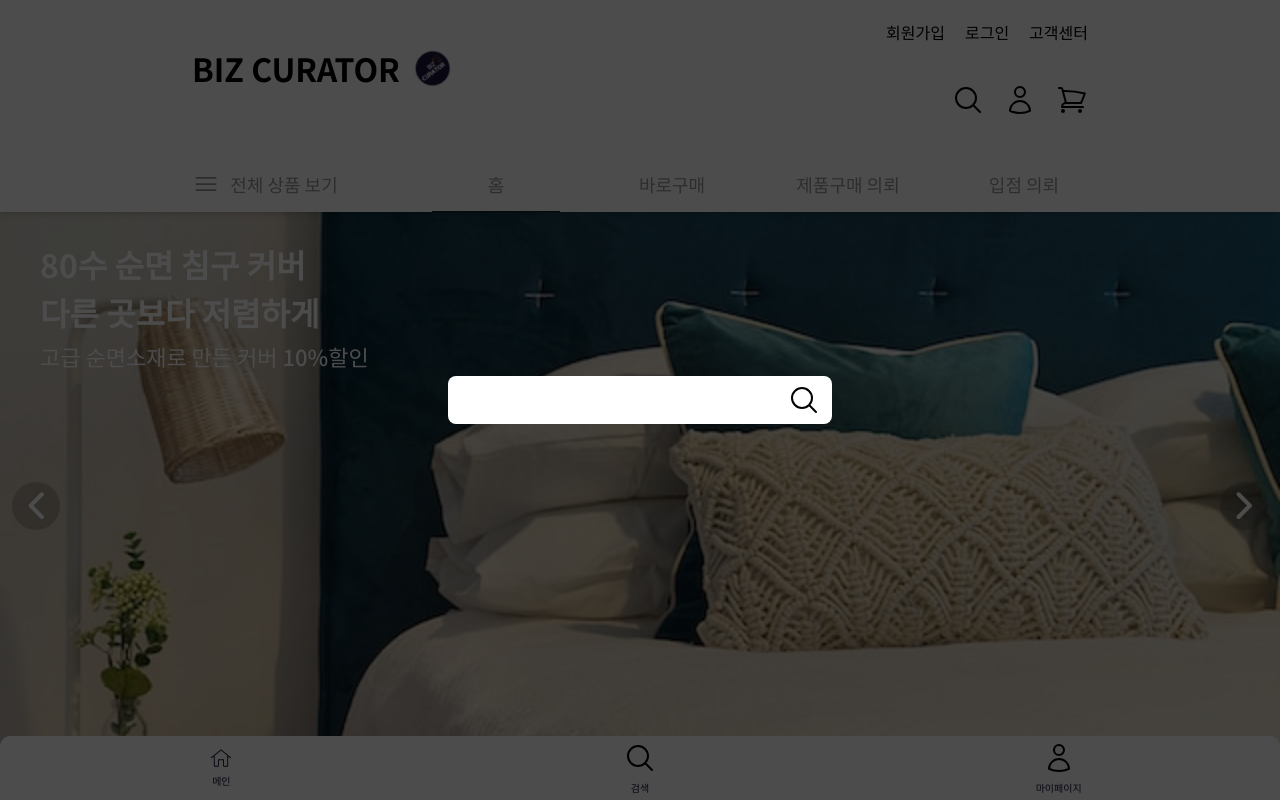
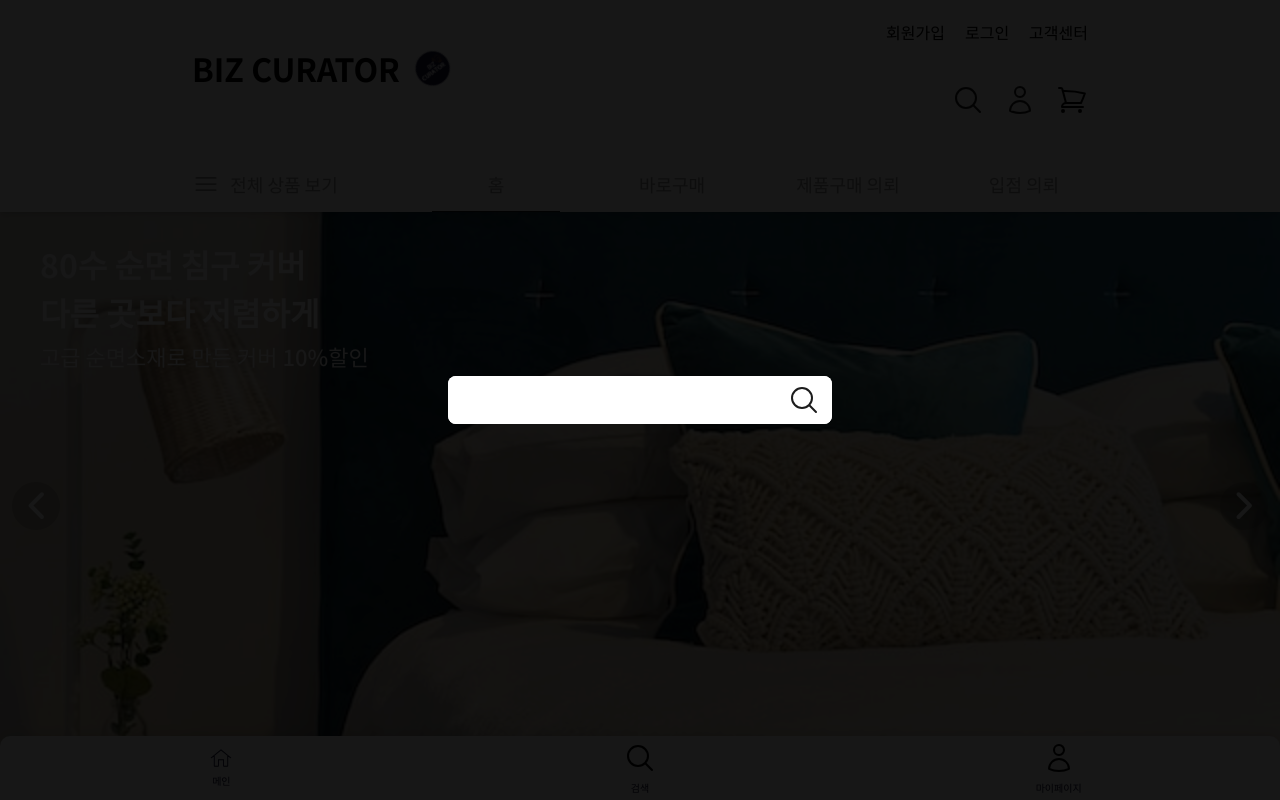
Before and after one commit to Muhan-Company/bizcurator-ecommerce, a Next.js app: page / in a window 1280 px wide. Both pictures are taken after a click on the button 968 px from the left and 100 px from the top of the page. Shown: the top 800 px of the page. Built offline with nearby package versions, Linux system fonts and the light colour scheme.

Commit message:
feat: 각 버튼 클릭 시 기능 구현 - Issue #35
1. 메인은 홈페이지로 리다이렉트
2. 검색은 모달 팝 업
3. 마이페이지는 /mypage로 리다이렉트

```diff
--- /dev/null
+++ b/atoms/modalAtoms.tsx
@@ -0,0 +1,13 @@
+import { atom } from 'recoil';
+
+const logInModalState = atom<boolean>({
+  key: 'logInModalState', // unique ID (with respect to other atoms/selectors)
+  default: false, // default value (aka initial value)
+});
+
+const searchModalState = atom<boolean>({
+  key: 'searchModalState',
+  default: false,
+});
+
+export { logInModalState, searchModalState };
--- a/components/body/NavBar.tsx
+++ b/components/body/NavBar.tsx
@@ -1,20 +1,35 @@
+import Link from 'next/link';
 import { HomeIcon, MagnifyingGlassIcon, UserIcon } from '../Icons';
+import { useRecoilState } from 'recoil';
+import { logInModalState, searchModalState } from '@/atoms/modalAtoms';
+import { createPortal } from 'react-dom';
+import SearchModal from '../header/SearchModal';
 
 export default function NavBar() {
+  const [showSearchModal, setShowSearchModal] = useRecoilState(searchModalState);
+
+  const openModal = () => {
+    setShowSearchModal(true);
+    document.body.classList.add('modal-open');
+  };
+
   return (
-    <div className="z-10 grid grid-cols-3 fixed left-0 bottom-0 right-0 h-16 bg-white rounded-t-[10px] px-3">
-      <button className="navbar-btn">
+    <div className="z-10 grid grid-cols-3 fixed left-0 bottom-0 right-0 h-16 bg-white rounded-t-[10px] px-3 shadow-[0_-4px_8px_rgba(0,0,0,0.08)]">
+      <Link href={'/'} className="navbar-btn">
         <HomeIcon />
         <span className="navbar-text">메인</span>
-      </button>
-      <button className="navbar-btn">
+      </Link>
+      <button className="navbar-btn" onClick={openModal}>
         <MagnifyingGlassIcon color="primary" />
         <span className="navbar-text">검색</span>
       </button>
-      <button className="navbar-btn">
+
+      {showSearchModal && createPortal(<SearchModal setShowSearchModal={setShowSearchModal} />, document.body)}
+
+      <Link href={'mypage'} className="navbar-btn">
         <UserIcon color="primary" />
         <span className="navbar-text">마이페이지</span>
-      </button>
+      </Link>
     </div>
   );
 }
--- a/components/header/SearchModal.tsx
+++ b/components/header/SearchModal.tsx
@@ -15,6 +15,11 @@ export default function SearchModal({
     router.push(`/search?q=${query}`);
   };
 
+  const closeModal = () => {
+    setShowSearchModal(false);
+    document.body.classList.remove('modal-open');
+  };
+
   return (
     <div>
       <form
@@ -28,10 +33,10 @@ export default function SearchModal({
           className="text-lg md:text-xl outline-none flex-1"
           autoFocus
         />
-        <MagnifyingGlassIcon />
+        <MagnifyingGlassIcon color="main" />
         <button hidden type="submit"></button>
       </form>
-      <div onClick={() => setShowSearchModal(false)} className="fixed inset-0 z-20 bg-black/70"></div>
+      <div onClick={closeModal} className="fixed inset-0 z-20 bg-black/70"></div>
     </div>
   );
 }
--- a/components/header/TopHeader.tsx
+++ b/components/header/TopHeader.tsx
@@ -1,13 +1,19 @@
 import Link from 'next/link';
 import { Cart, LogoIcon, MagnifyingGlassIcon, UserIcon } from '../Icons';
-import { useState } from 'react';
+import { useRecoilState } from 'recoil';
 import { createPortal } from 'react-dom';
 import LogInModal from './LogInModal';
 import SearchModal from './SearchModal';
+import { logInModalState, searchModalState } from '@/atoms/modalAtoms';
 
 export default function TopHeader() {
-  const [showSearchModal, setShowSearchModal] = useState<boolean>(false);
-  const [showLogInModal, setShowLogInModal] = useState<boolean>(false);
+  const [showSearchModal, setShowSearchModal] = useRecoilState(searchModalState);
+  const [showLogInModal, setShowLogInModal] = useRecoilState(logInModalState);
+
+  const openModal = () => {
+    setShowSearchModal(true);
+    document.body.classList.add('modal-open');
+  };
 
   return (
     <div className="px-6 lg:px-0 flex justify-between items-center">
@@ -23,12 +29,12 @@ export default function TopHeader() {
           <Link href={'#'}>고객센터</Link>
         </div>
         <div className="flex items-center space-x-5 ml-auto">
-          <button className="header-btn" onClick={() => setShowSearchModal(true)}>
-            <MagnifyingGlassIcon />
+          <button className="header-btn" onClick={openModal}>
+            <MagnifyingGlassIcon color="main" />
           </button>
           {showSearchModal && createPortal(<SearchModal setShowSearchModal={setShowSearchModal} />, document.body)}
           <button className="hidden lg:inline header-btn">
-            <UserIcon />
+            <UserIcon color="main" />
           </button>
           <button className="header-btn">
             <Cart className="w-5 lg:w-8 h-5 lg:h-8" />
--- a/package.json
+++ b/package.json
@@ -19,6 +19,7 @@
     "postcss": "8.4.23",
     "react": "18.2.0",
     "react-dom": "18.2.0",
+    "recoil": "^0.7.7",
     "swiper": "^9.2.4",
     "tailwindcss": "3.3.1",
     "typescript": "5.0.4"
--- a/pages/_app.tsx
+++ b/pages/_app.tsx
@@ -1,6 +1,11 @@
-import '@/styles/globals.css'
-import type { AppProps } from 'next/app'
+import '@/styles/globals.css';
+import type { AppProps } from 'next/app';
+import { RecoilRoot } from 'recoil';
 
 export default function App({ Component, pageProps }: AppProps) {
-  return <Component {...pageProps} />
+  return (
+    <RecoilRoot>
+      <Component {...pageProps} />
+    </RecoilRoot>
+  );
 }
```
Also changed, not shown: 1 other file (tests, documents, lock files or other folders).
